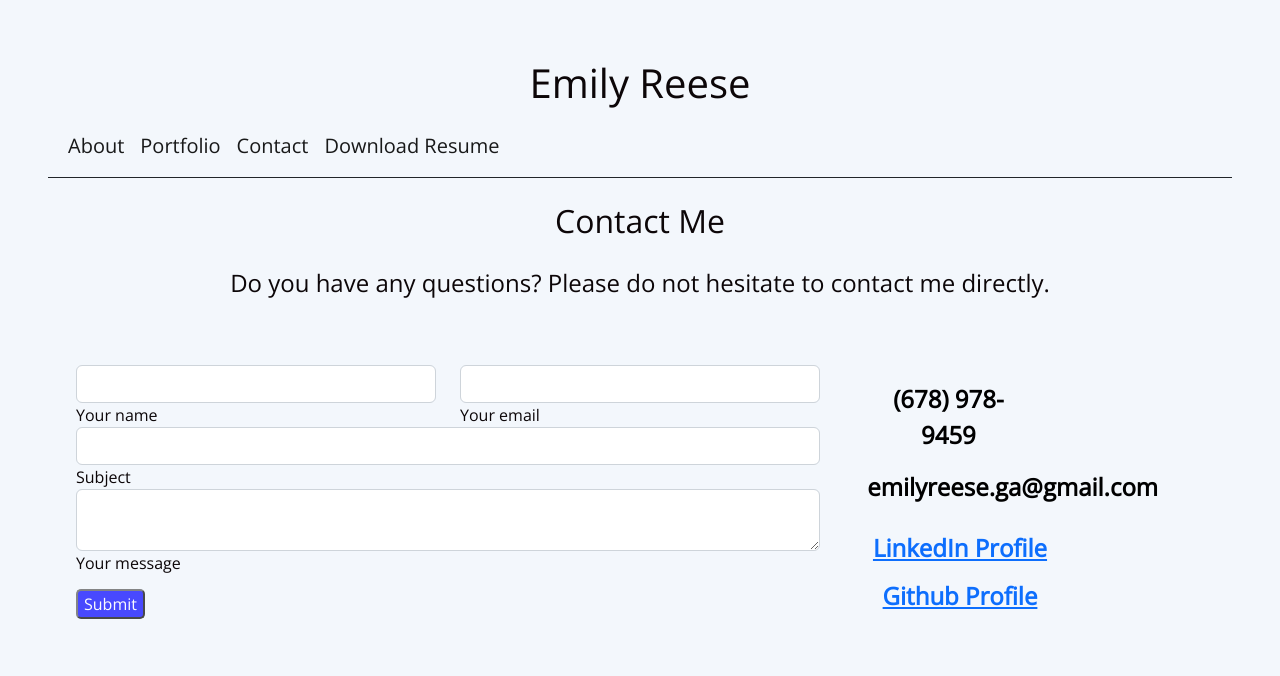
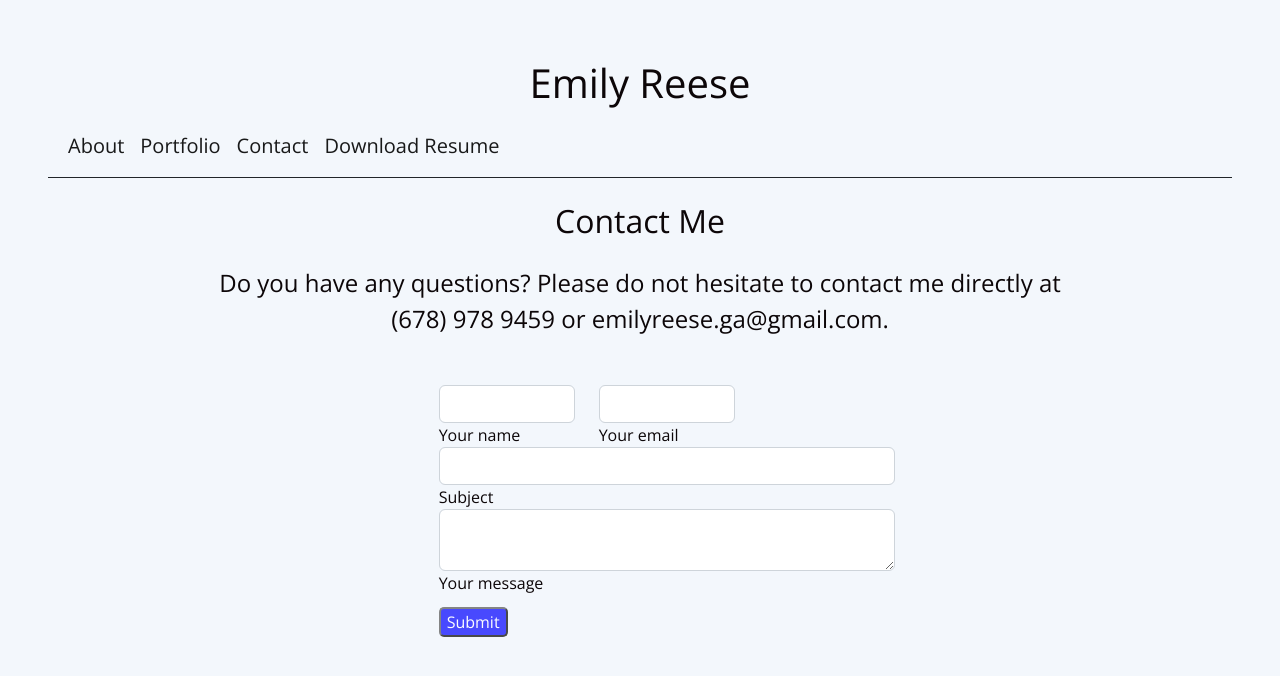
Before and after one commit to EmiReese/portfolio2, a React (Create React App) app: page /portfolio2/contact in a window 1280 px wide. Shown: the top 676 px of the page. Built offline with nearby package versions, Linux system fonts and the light colour scheme.

Commit message:
I centered the contact info form in 'contactInfo' component and added my contact info to the paragraph in the top.

```diff
--- a/src/components/ContactInfo.js
+++ b/src/components/ContactInfo.js
@@ -9,17 +9,17 @@ return (
     <section class="mb-4">
     <h2 class="h1-responsive font-weight-bold text-center my-4">Contact Me</h2>
 
-    <p class="text-center w-responsive mx-auto mb-5">Do you have any questions? Please do not hesitate to contact me directly.</p>
+    <p class="text-center w-responsive mx-auto mb-5">Do you have any questions? Please do not hesitate to contact me directly at (678) 978 9459 or emilyreese.ga@gmail.com.</p>
 
     <div class="row form">
 
-      <div class="col-md-9 mb-md-0 mb-5">
+      <div class="col-md-6 offset-4 mb-md-0 mb-2">
          <form  action="mailto:emilyreese.ga@gmail.com"  enctype="text/plain" method="POST">
 
 
             <div class="row">
 
-                <div class="col-md-6">
+                <div class="col-md-3">
                     <div class="md-form mb-0">
                         <input type="text" id="name" name="name" class="form-control" />
                         <label for="name" class="">Your name</label>
@@ -27,7 +27,7 @@ return (
                 </div>
 
 
-                <div class="col-md-6">
+                <div class="col-md-3">
                     <div class="md-form mb-0">
                         <input type="text" id="email" name="email" class="form-control"/>
                         <label for="email" class="">Your email</label>
@@ -40,7 +40,7 @@ return (
 
 
             <div class="row">
-                <div class="col-md-12">
+                <div class="col-md-9">
                     <div class="md-form mb-0">
                         <input type="text" id="subject" name="subject" class="form-control"/>
                         <label for="subject" class="">Subject</label>
@@ -51,7 +51,7 @@ return (
             <div class="row">
 
 
-                <div class="col-md-12">
+                <div class="col-md-9">
 
                     <div class="md-form">
                         <textarea type="text" id="message" name="message" rows="2" class="form-control md-textarea"></textarea>
@@ -77,7 +77,7 @@ return (
                 <p></p>
             </li>
 
-            <li class = "contactInfo"><i class="fas fa-phone mt-4 fa-2x "></i>
+            {/* <li class = "contactInfo"><i class="fas fa-phone mt-4 fa-2x "></i>
                 <p>(678) 978-9459</p>
             </li>
 
@@ -91,7 +91,7 @@ return (
 
             <li class = "contactInfo"><i class="fas fa-envelope mt-4 fa-2x"></i>
                 <a href="https://github.com/EmiReese" className="contactLink">Github Profile</a>
-            </li>
+            </li> */}
         </ul>
     </div>
 
--- a/src/stylesheets/contactInfo.css
+++ b/src/stylesheets/contactInfo.css
@@ -8,9 +8,12 @@
   font-size: 1.5rem;
   font-weight: bold;
 }
+
 .form {
-  margin: 5%;
-  width: 80%;
+  align-items: center;
+  justify-items: center;
+  margin: 0;
+  padding: 0;
 }
 
 .submitBtn {
```
